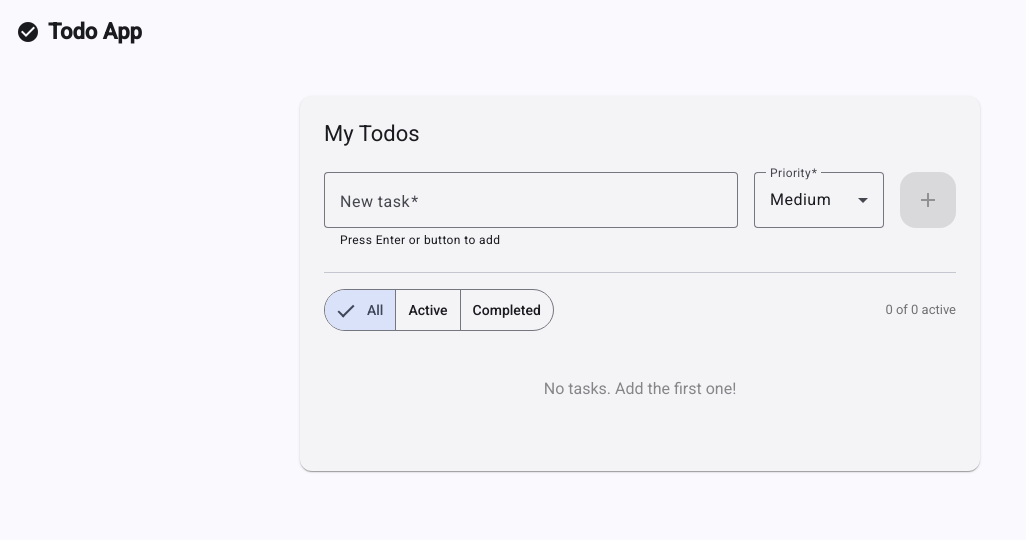
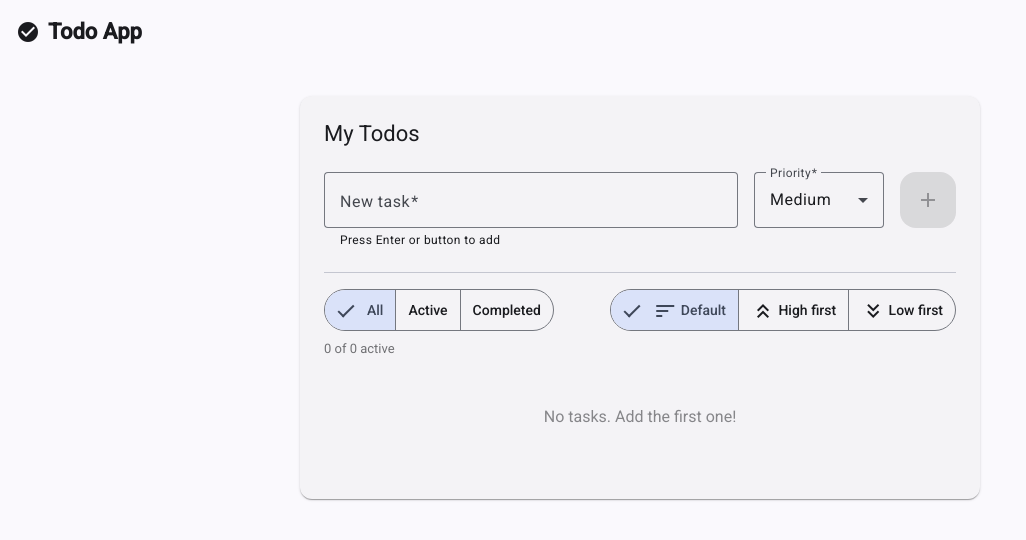
Before and after one commit to Batr02/todo-app, an Angular app: page / in a window 1280 px wide. Shown: the top 540 px of the page, without its empty margins (0-1026 px from the left). Built offline with nearby package versions, Linux system fonts and the light colour scheme.

Commit message:
add sort button

```diff
--- a/src/app/features/todos/todo-list.component/todo-list.component.html
+++ b/src/app/features/todos/todo-list.component/todo-list.component.html
@@ -14,9 +14,28 @@
       <mat-button-toggle value="completed">Completed</mat-button-toggle>
     </mat-button-toggle-group>
 
-    @if (stats$ | async; as stats) {
-      <span class="stats">{{ stats.active }} of {{ stats.total }} active</span>
-    }
+      <mat-button-toggle-group
+        [value]="sort$ | async"
+        (change)="setSort($event.value)"
+        aria-label="Sort by priority"
+      >
+    <mat-button-toggle value="none">
+      <mat-icon>sort</mat-icon>
+      Default
+    </mat-button-toggle>
+    <mat-button-toggle value="desc">
+      <mat-icon>keyboard_double_arrow_up</mat-icon>
+      High first
+    </mat-button-toggle>
+    <mat-button-toggle value="asc">
+      <mat-icon>keyboard_double_arrow_down</mat-icon>
+      Low first
+    </mat-button-toggle>
+  </mat-button-toggle-group>
+
+      @if (stats$ | async; as stats) {
+        <span class="stats">{{ stats.active }} of {{ stats.total }} active</span>
+      }
   </div>
 
   @if (todos.length === 0) {
@@ -27,7 +46,7 @@
         [todo]="todo"
         (toggle)="onToggle($event)"
         (delete)="onDelete($event)"
-         (edit)="onEdit($event)"
+        (edit)="onEdit($event)"
       />
       <mat-divider />
     }
```
